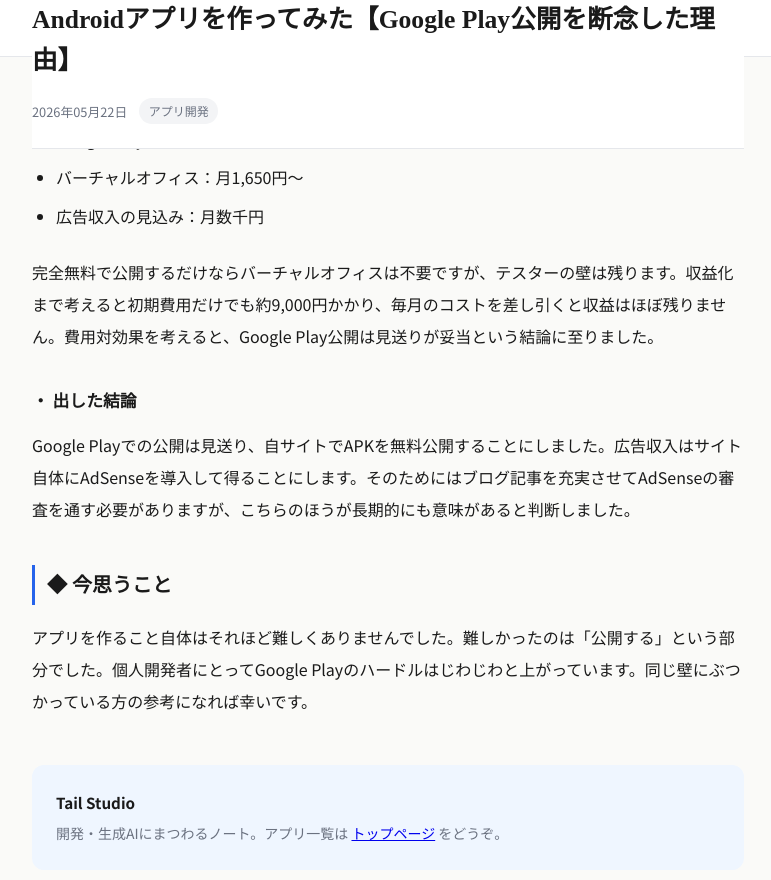
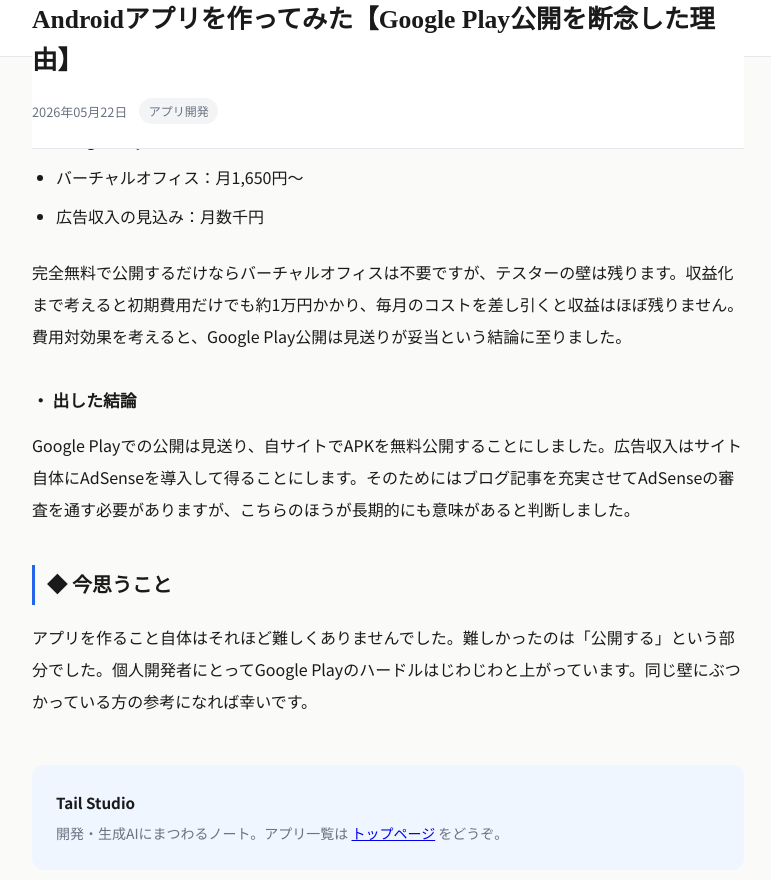
Before and after one commit to wat--/app-policies, a Jekyll site: the page built from _posts/2026-05-22-android-google-play-giveup.md, in a window 1280 px wide and 900 px high, scrolled down 1410 px. Shown: the top 880 px of the window, without its empty margins (252-1023 px from the left). Built offline with Jekyll 4.4.1, drawn with Linux system fonts in a browser that asks for light colours.

Commit message:
fix: 初期費用の表記を「約9,000円」→「約1万円」に修正
5,000円+3,800円=8,800円。1万円のほうが直感的な丸めとして適切。

Co-Authored-By: Claude Opus 4.7 (1M context) <noreply@anthropic.com>

```diff
--- a/_posts/2026-05-22-android-google-play-giveup.md
+++ b/_posts/2026-05-22-android-google-play-giveup.md
@@ -37,7 +37,7 @@ Google Playでの公開は、初回登録料（$25）を払えば開発者名も
 - バーチャルオフィス：月1,650円〜
 - 広告収入の見込み：月数千円
 
-完全無料で公開するだけならバーチャルオフィスは不要ですが、テスターの壁は残ります。収益化まで考えると初期費用だけでも約9,000円かかり、毎月のコストを差し引くと収益はほぼ残りません。費用対効果を考えると、Google Play公開は見送りが妥当という結論に至りました。
+完全無料で公開するだけならバーチャルオフィスは不要ですが、テスターの壁は残ります。収益化まで考えると初期費用だけでも約1万円かかり、毎月のコストを差し引くと収益はほぼ残りません。費用対効果を考えると、Google Play公開は見送りが妥当という結論に至りました。
 
 ### ・ 出した結論
 
```
